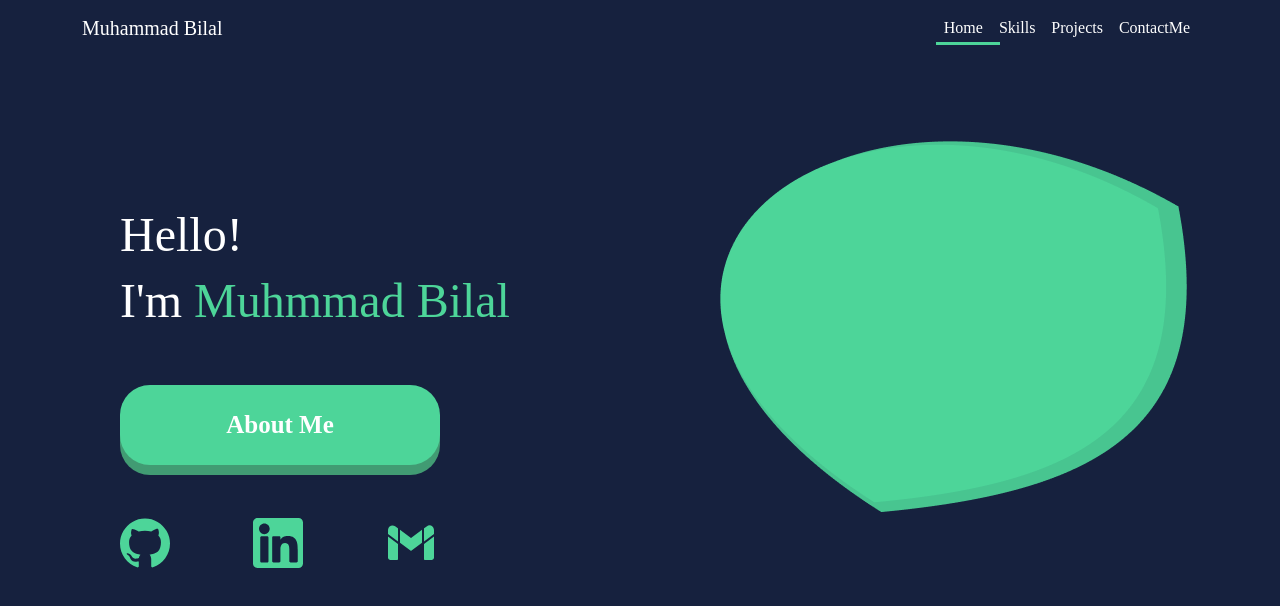
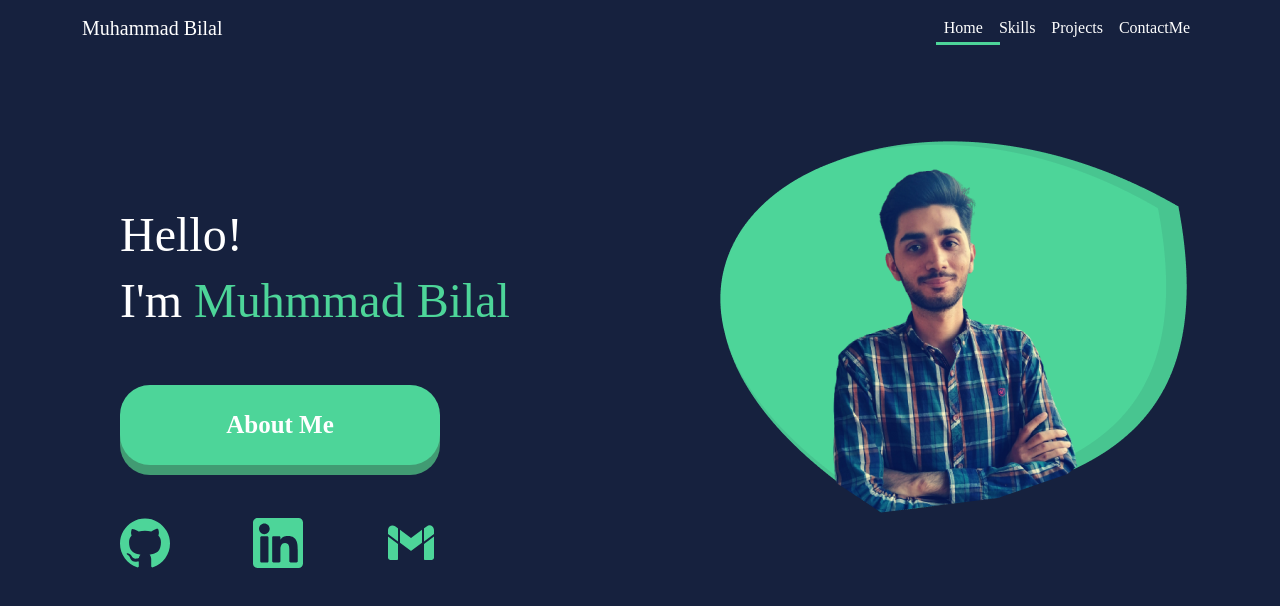
Before and after one commit to bilal1031/portfolio, a React (Create React App) app: page / in a window 1280 px wide. Shown: the top 606 px of the page. Built offline with nearby package versions, Linux system fonts and the light colour scheme; a web font is replaced by a local one.

Commit message:
profile added

```diff
--- a/src/Pages/IntroPage/IntroPage.js
+++ b/src/Pages/IntroPage/IntroPage.js
@@ -5,7 +5,7 @@ import AboutButton from "../../Components/AboutButton/AboutButton";
 import Wrapper from "../../Components/Wrapper/Wrapper";
 import "./introPage.css";
 import profilebg from "../../assets/profilebg.png";
-import { githubLogo, linkedinLogo, gmailLogo } from "../../assets";
+import { githubLogo, linkedinLogo, gmailLogo, profile } from "../../assets";
 import SocialIcon from "../../Components/SocialIcon/SocialIcon";
 
 const IntroPage = (props) => {
@@ -68,8 +68,11 @@ const IntroPage = (props) => {
         </Col>
 
         <Col className="col-12 col-md-5 col-lg-6 d-flex justify-content-xl-center align-items-center">
-          <Row className="">
-            <img src={profilebg} alt="profilebg" />
+          <Row
+            className=""
+            // style={{ position: "relative", overflow: "hidder" }}
+          >
+            <img src={profile} alt="profile" />
           </Row>
           {/* <Container className="helloDiv ">
             <Row>
--- a/src/assets/index.js
+++ b/src/assets/index.js
@@ -2,5 +2,5 @@ import githubLogo from "./github.svg";
 import instagramLogo from "./instagram.svg";
 import linkedinLogo from "./linkedin.svg";
 import gmailLogo from "./gmail.svg";
-
-export { githubLogo, instagramLogo, linkedinLogo, gmailLogo };
+import profile from "./profile.png";
+export { githubLogo, instagramLogo, linkedinLogo, gmailLogo, profile };
```
Also changed, not shown: src/assets/profile.png (added).
